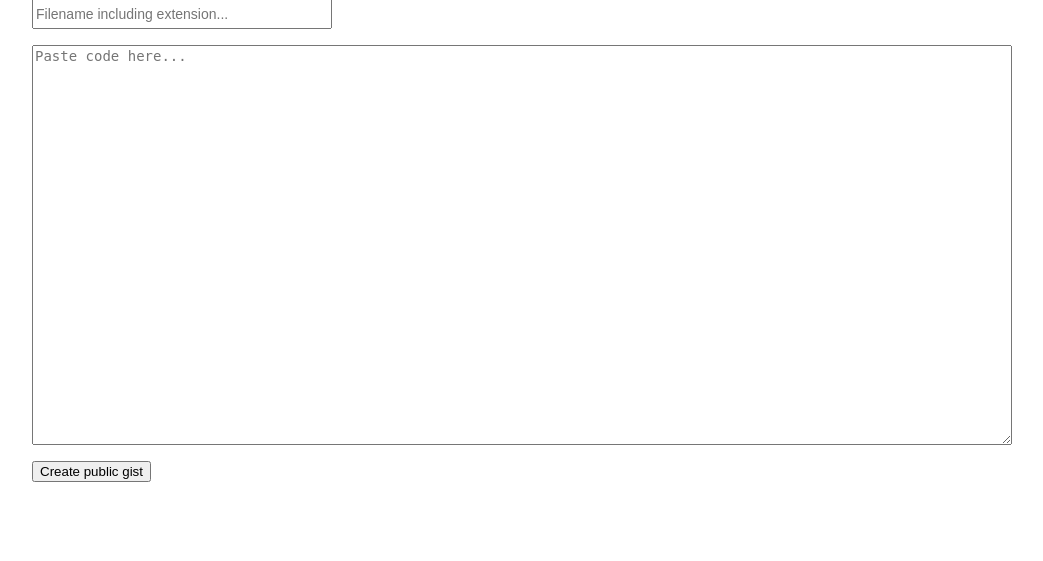
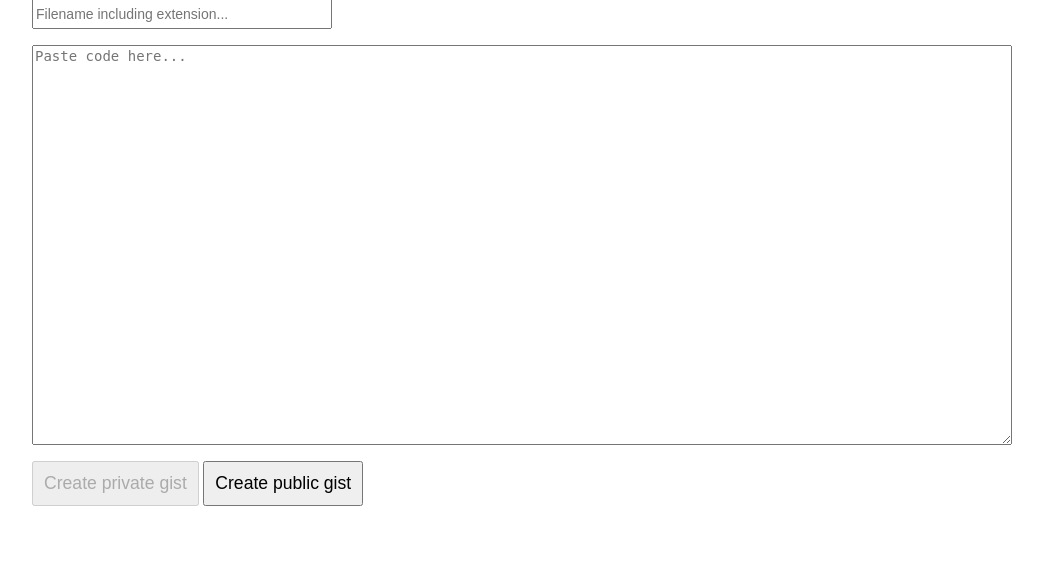
Before and after one commit to tandav/gist-clone, a Django app: page /gist/ in a window 1280 px wide. Shown: the part 90-651 px from the top of the page, without its empty margins (118-1161 px from the left). Run offline with Django 3.2, Linux system fonts and the light colour scheme.

Commit message:
button improvements
- add disabled "create private gist" button
- make buttons bigger

```diff
--- a/gist/static/gist/style.css
+++ b/gist/static/gist/style.css
@@ -46,3 +46,8 @@ textarea {
   height: 400px;
   font-size: 14px;
 }
+
+button {
+  padding: 10px;
+  font-size: 1.1em;
+}
--- a/gist/templates/gist/new_gist.html
+++ b/gist/templates/gist/new_gist.html
@@ -15,5 +15,7 @@
 
 <form action="{% url 'gist:new_gist' %}" method="post">{% csrf_token %}
   {{ form.as_p }}
+  <button disabled>Create private gist</button>
+
   <button type="submit">Create public gist</button>
 </form>
```
